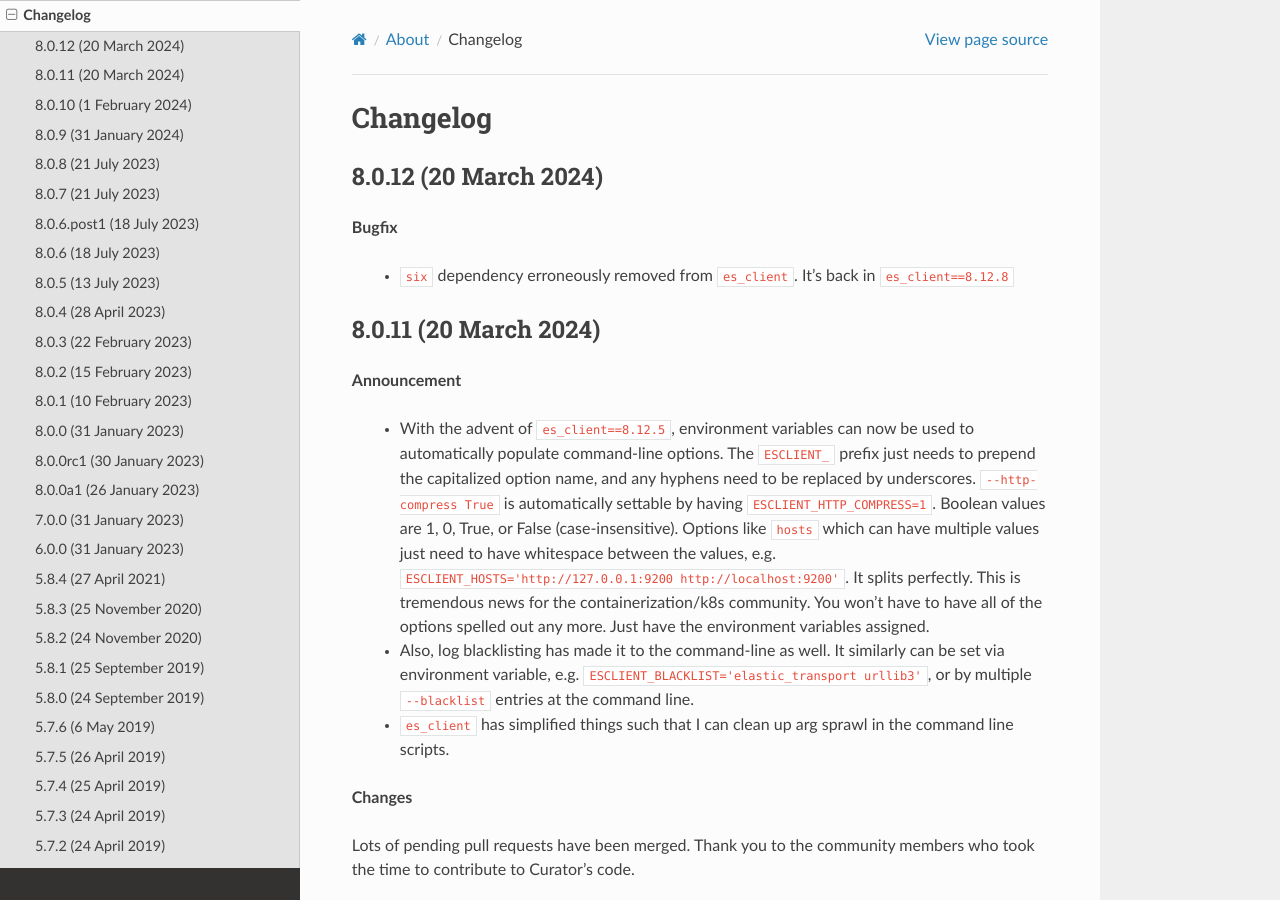
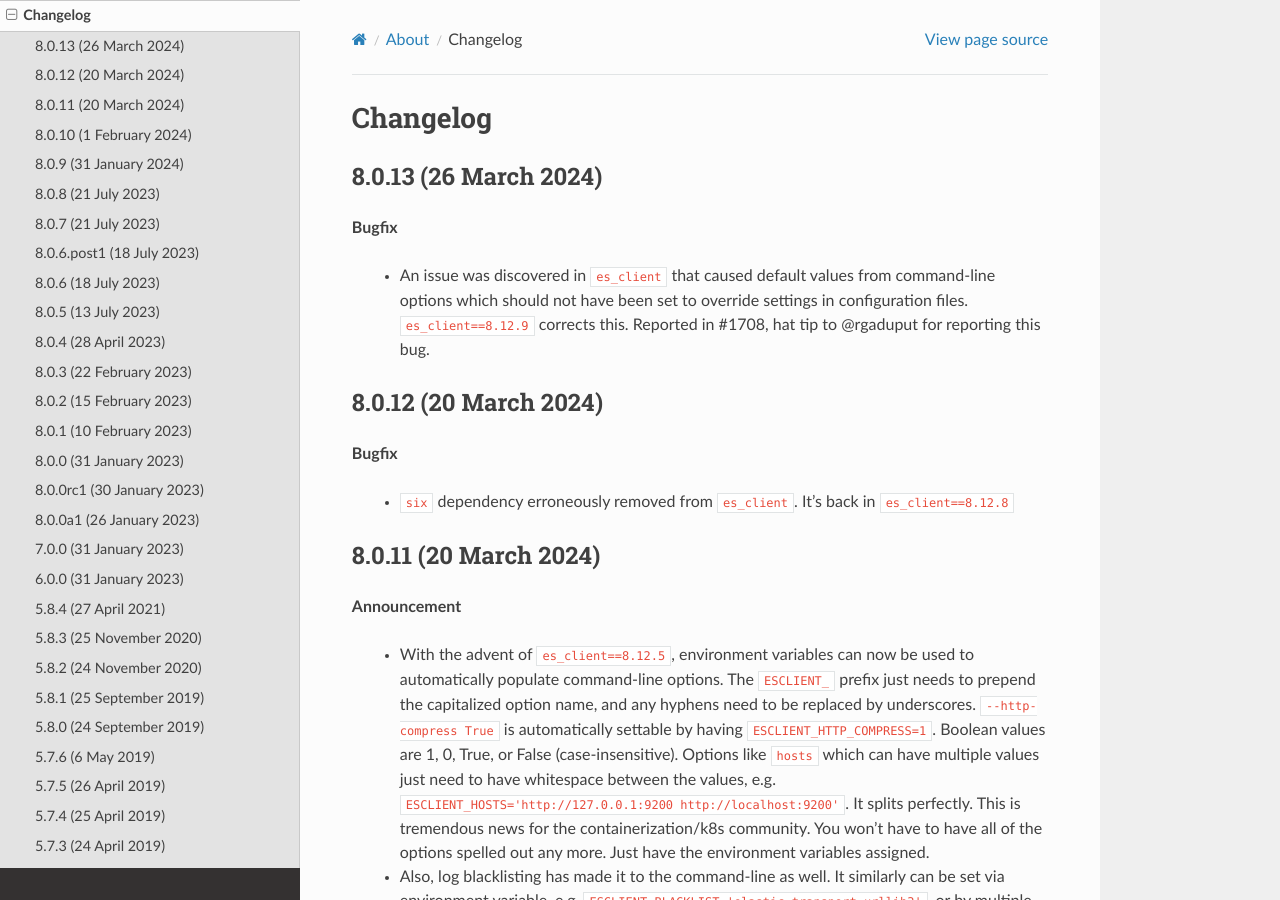
Before and after one commit to elastic/curator, a Sphinx documentation site: the page built from docs/Changelog.rst, in a window 1280 px wide and 900 px high. Built offline with Sphinx 7.4.7 and the Read the Docs theme 2.0.0, drawn with Linux system fonts in a browser that asks for light colours.

Commit message:
Update es_client to 8.12.9
Bump Curator version to 8.0.13

Fixes #1708

```diff
--- a/curator/_version.py
+++ b/curator/_version.py
@@ -1,2 +1,2 @@
 """Curator Version"""
-__version__ = '8.0.12'
+__version__ = '8.0.13'
--- a/docs/Changelog.rst
+++ b/docs/Changelog.rst
@@ -2,6 +2,16 @@
 
 Changelog
 =========
+
+8.0.13 (26 March 2024)
+----------------------
+
+**Bugfix**
+
+  * An issue was discovered in ``es_client`` that caused default values from command-line options
+    which should not have been set to override settings in configuration files.
+    ``es_client==8.12.9`` corrects this. Reported in #1708, hat tip to @rgaduput for reporting this
+    bug.
 
 8.0.12 (20 March 2024)
 ----------------------
--- a/docs/conf.py
+++ b/docs/conf.py
@@ -72,7 +72,7 @@ if not on_rtd:  # only import and set the theme if we're building docs locally
 
 intersphinx_mapping = {
 	'python': ('https://docs.python.org/3.11', None),
-    'es_client': ('https://es-client.readthedocs.io/en/v8.12.8', None),
+    'es_client': ('https://es-client.readthedocs.io/en/v8.12.9', None),
 	'elasticsearch8': ('https://elasticsearch-py.readthedocs.io/en/v8.12.1', None),
     'voluptuous': ('http://alecthomas.github.io/voluptuous/docs/_build/html', None),
     'click': ('https://click.palletsprojects.com/en/8.1.x', None),
--- a/pyproject.toml
+++ b/pyproject.toml
@@ -28,7 +28,7 @@ keywords = [
     'index-expiry'
 ]
 dependencies = [
-    "es_client==8.12.8"
+    "es_client==8.12.9"
 ]
 
 [project.optional-dependencies]
```
Also changed, not shown: 1 other file.
